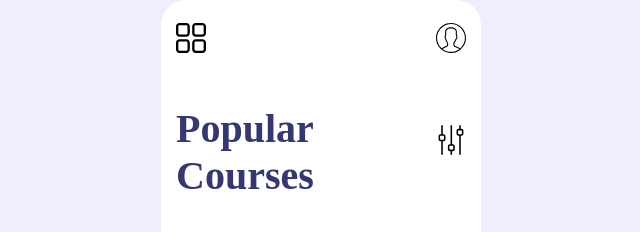
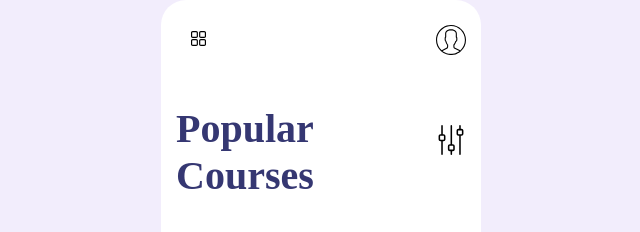
Before and after one commit to AngelVasquezNep/dani, a plain HTML site: page cursos/courses.html in a window 1280 px wide. Shown: the top 232 px of the page, 319-959 px from the left. Drawn offline with Linux system fonts and the light colour scheme.

Commit message:
Hice más pequeño el botón de home

```diff
--- a/cursos/courses.css
+++ b/cursos/courses.css
@@ -28,6 +28,7 @@ body {
 header {
   display: flex;
   justify-content: space-between;
+  align-items: center;
   width: 100%;
   height: 50px;
   padding: 8px 0;
@@ -39,6 +40,12 @@ main {
   width: 100%;
   height: 460px;
   height: auto;
+}
+
+a img {
+  width: 15px;
+  height: 15px;
+  margin-left: 15px;
 }
 
 img {
```
